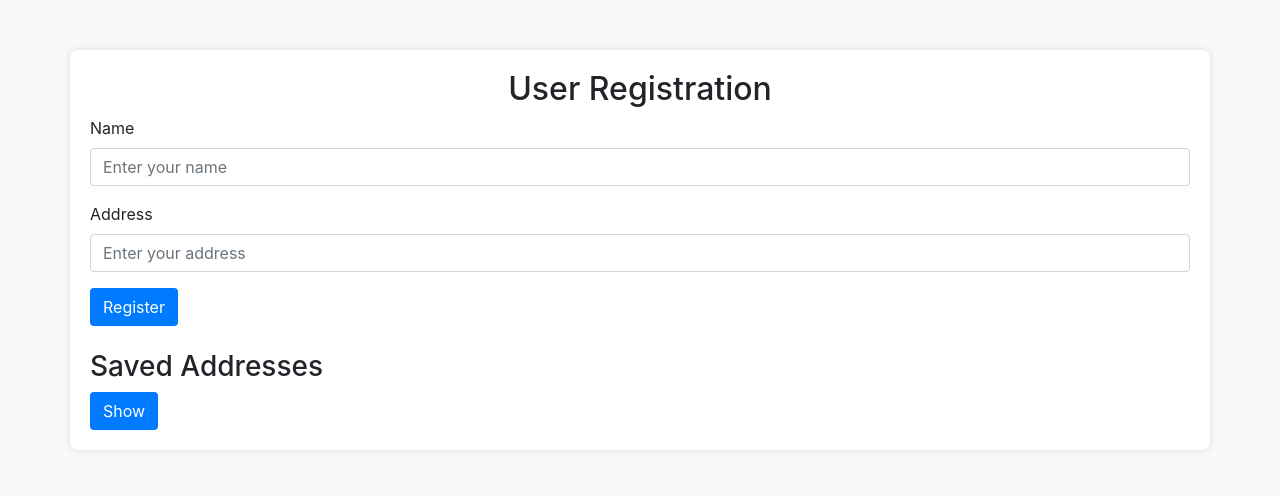
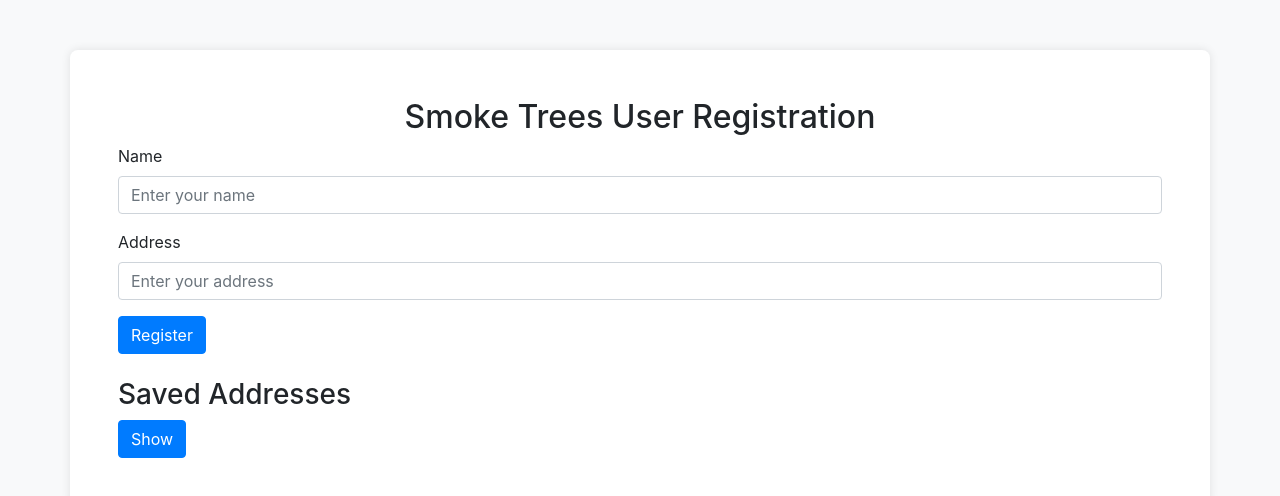
Before and after one commit to vandadiReddyRaju/Smoke-Trees-Assignment-by-Reddy-Raju, a website: page index.html in a window 1280 px wide. Drawn offline with nearby package versions, Linux system fonts and the light colour scheme.

Commit message:
Initial Commit

```diff
--- a/database.js
+++ b/database.js
@@ -1,3 +1,5 @@
+// I created databse and tables using sqlit3
+
 const sqlite3 = require('sqlite3').verbose();
 
 const db = new sqlite3.Database(':memory:');
--- a/index.html
+++ b/index.html
@@ -1,35 +1,18 @@
+<!--  To take name and address i created form in html and performed CRUD operations to save the data in database -->
+
 <!DOCTYPE html>
 <html lang="en">
 <head>
     <meta charset="UTF-8">
     <meta name="viewport" content="width=device-width, initial-scale=1.0">
-    <title>User Registration</title>
+    <title>Smoke Trees User Registration</title>
     <link rel="stylesheet" href="https://stackpath.bootstrapcdn.com/bootstrap/4.5.2/css/bootstrap.min.css">
-    <style>
-        body {
-            background-color: #f8f9fa; /* Light gray background */
-        }
-        .container {
-            margin-top: 50px;
-            padding: 20px;
-            background-color: #ffffff; /* White background for form */
-            border-radius: 8px;
-            box-shadow: 0 0 10px rgba(0, 0, 0, 0.1);
-        }
-        #addresses {
-            display: none; /* Initially hide the addresses */
-            margin-top: 20px;
-        }
-        .btn-custom {
-            background-color: #007bff; /* Bootstrap primary blue */
-            color: white;
-        }
-    </style>
+    <link rel="stylesheet" href="./style.css">
 </head>
 <body>
 
-<div class="container">
-    <h2 class="text-center">User Registration</h2>
+<div class="container p-5">
+    <h2 class="text-center">Smoke Trees User Registration</h2>
     <form id="registration-form">
         <div class="form-group">
             <label for="name">Name</label>
@@ -39,12 +22,12 @@
             <label for="address">Address</label>
             <input type="text" class="form-control" name="address" placeholder="Enter your address" required>
         </div>
-        <button type="submit" class="btn btn-custom">Register</button>
+        <button type="submit" class="btn btn-custom btn-primary">Register</button>
     </form>
 
     <div class="mt-4">
         <h3>Saved Addresses</h3>
-        <button id="toggle-button" class="btn btn-custom">Show </button>
+        <button id="toggle-button" class="btn btn-custom btn-primary">Show </button>
         <div id="addresses">
             <ul id="address-list" class="list-group mt-2"></ul>
         </div>
--- /dev/null
+++ b/style.css
@@ -0,0 +1,18 @@
+body {
+    background-color: #f8f9fa;
+}
+.container {
+    margin-top: 50px;
+    padding: 20px;
+    background-color: #ffffff;
+    border-radius: 8px;
+    box-shadow: 0 0 10px rgba(0, 0, 0, 0.1);
+}
+#addresses {
+    display: none;
+    margin-top: 20px;
+}
+.btn-custom {
+    background-color: #007bff;
+    color: white;
+}
```
Also changed, not shown: package.json (+5 -3 lines), server.js (+5 -5 lines).
